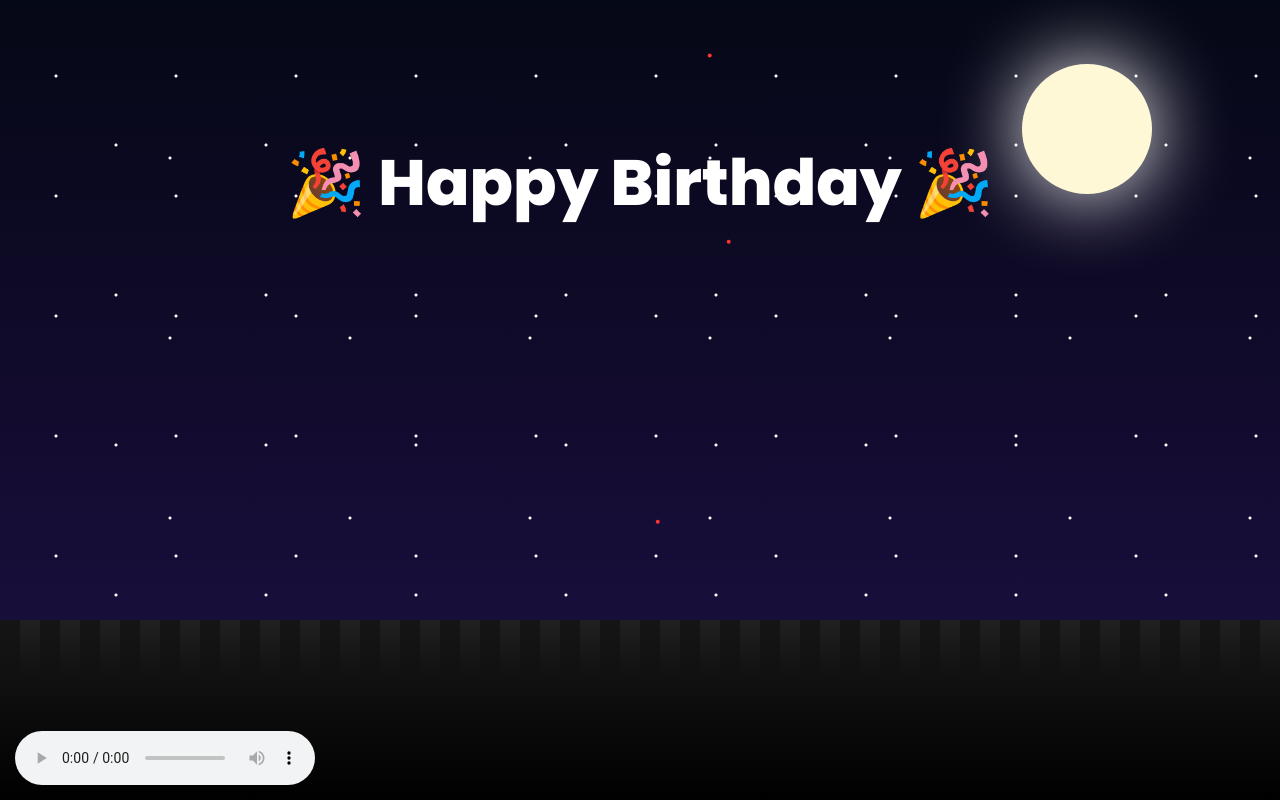
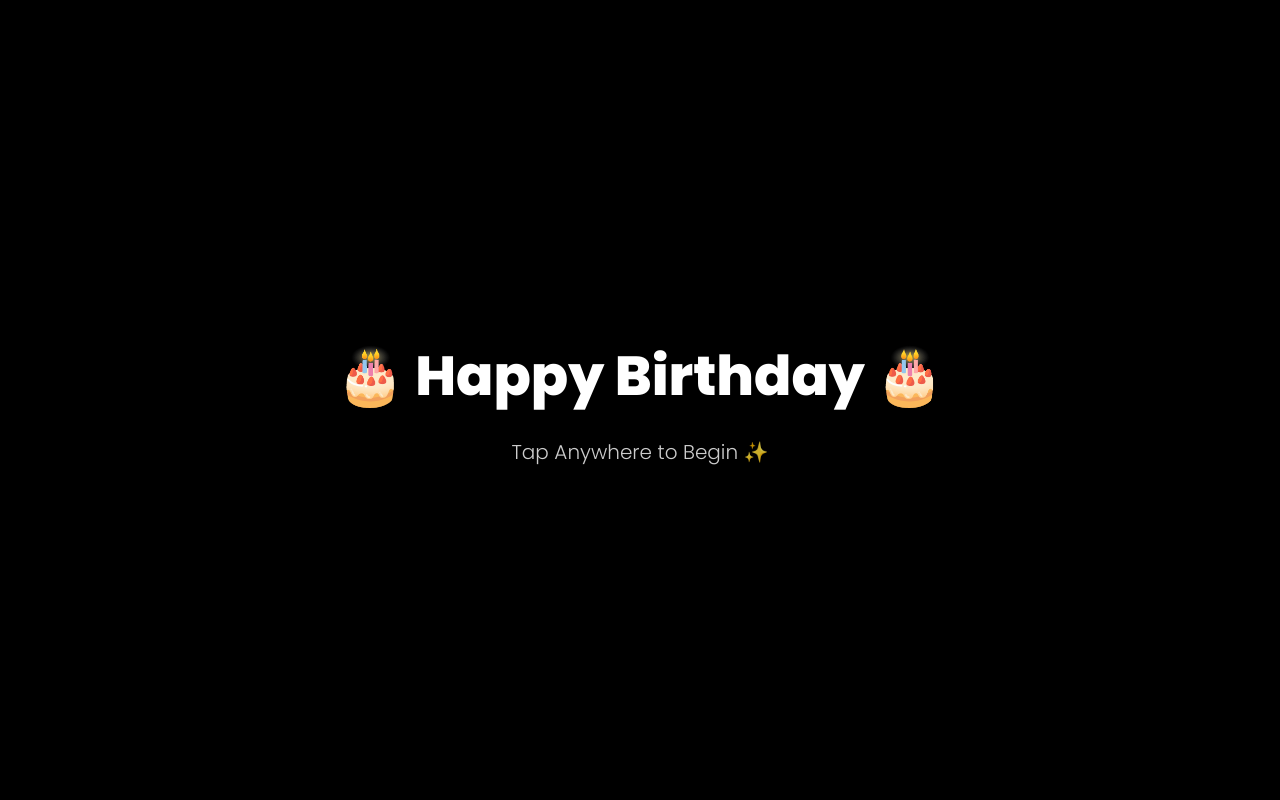
Before and after one commit to gaurav-rajput31/ds, a plain HTML site: page index.html in a window 1280 px wide. Drawn offline with Linux system fonts and the light colour scheme.

Commit message:
Update index.html

```diff
--- a/index.html
+++ b/index.html
@@ -76,9 +76,59 @@ position:fixed;
 inset:0;
 pointer-events:none;
 }
+
+  #startScreen{
+position:fixed;
+left:0;
+top:0;
+width:100%;
+height:100%;
+background:#000;
+display:flex;
+justify-content:center;
+align-items:center;
+z-index:999999;
+cursor:pointer;
+transition:1s;
+}
+
+.box{
+text-align:center;
+color:#fff;
+font-family:Poppins,sans-serif;
+}
+
+.box h1{
+font-size:55px;
+margin-bottom:20px;
+}
+
+.box p{
+font-size:20px;
+opacity:.8;
+animation:blink 1s infinite;
+}
+
+@keyframes blink{
+
+50%{
+opacity:.3;
+}
+
+}
 </style>
 </head>
 <body>
+  <div id="startScreen">
+    <div class="box">
+        <h1>🎂 Happy Birthday 🎂</h1>
+        <p>Tap Anywhere to Begin ✨</p>
+    </div>
+</div>
+
+<audio id="music" loop preload="auto">
+    <source src="./bday.mp3" type="audio/mpeg">
+</audio>
 
 <div class="stars"></div>
 <div class="moon"></div>
```
